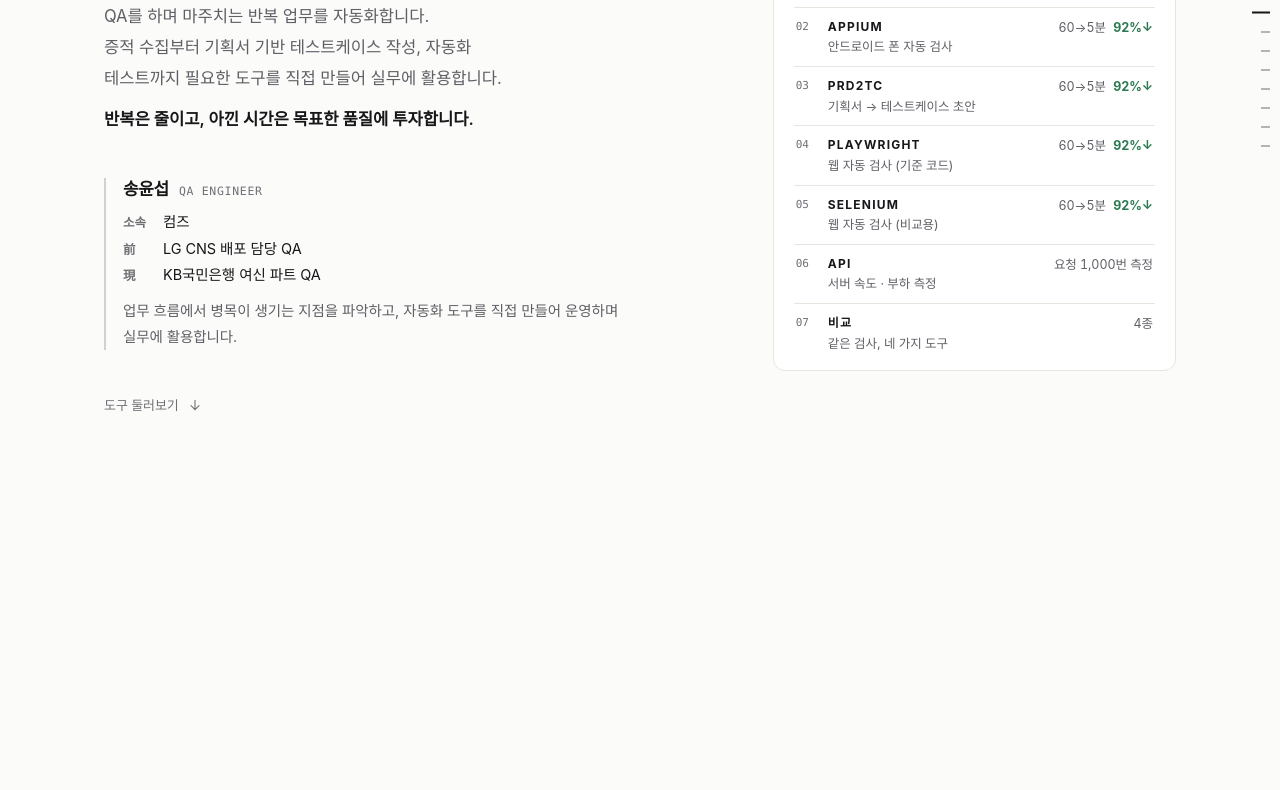
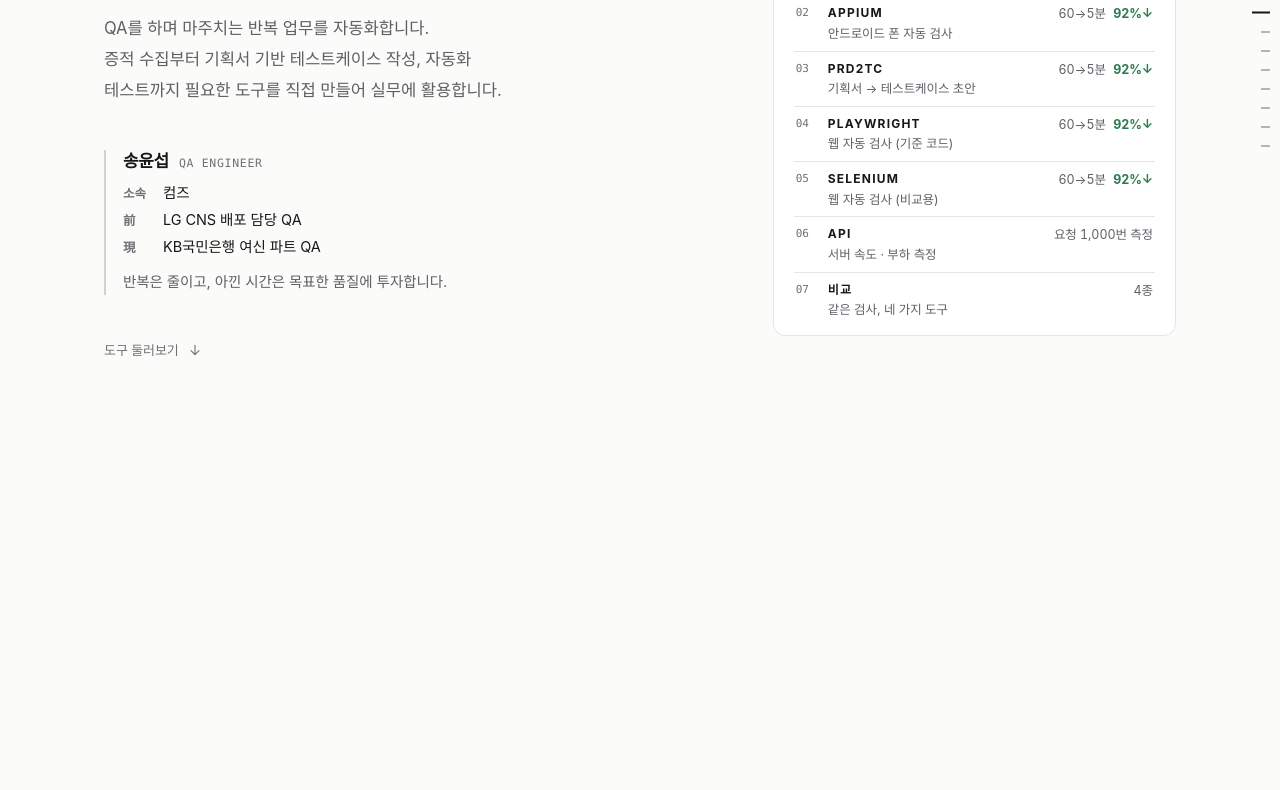
Before and after one commit to YunseobSongQA/Auto, a plain HTML site: page automation-portfolio/web/index.html in a window 1280 px wide. Shown: the part 321-1111 px from the top of the page. Drawn offline with Linux system fonts and the light colour scheme; a web font is replaced by a local one.

Commit message:
web: 송윤섭 아래 문구를 "반복은 줄이고, 아낀 시간은 목표한 품질에 투자합니다."로 바꿈
- 송윤섭 아래 경력(소속 · 前 · 現)은 그대로 두고, 그 아래 문단("업무 흐름에서
  병목이 생기는 지점을…")을 이 문장으로 바꿨다.
- 같은 문장이 위 소개 문단의 셋째 줄(굵게)에도 있어 지웠다. 쓰지 않게 된
  .lede-key 규칙도 정리.
- 왼쪽 소개가 짧아지면서 1100px 폭에서 오른쪽 '한눈에 보기'와 높이 차가 1px
  뿐이었다. 스크립트가 줄을 채우는 순간 첫 화면이 밀리지 않게 줄 위아래 여백을
  9 → 7px 로 줄여 29px 짧게 뒀다.
- 테스트: 이 문장이 송윤섭 아래에만 한 번 나오고 위 소개 문단에는 없는지 확인.

크롬 · 사파리 · 아이폰 화면 테스트 통과. 1100~2560px 에서 왼쪽 소개가 '한눈에
보기'보다 길다(1100px 기준 467 · 438px).

```diff
--- a/automation-portfolio/web/index.html
+++ b/automation-portfolio/web/index.html
@@ -65,7 +65,6 @@
             <p class="lede rv" style="--i:1">
               <span>QA를 하며 마주치는 반복 업무를 자동화합니다.</span>
               <span>증적 수집부터 기획서 기반 테스트케이스 작성, 자동화 테스트까지 필요한 도구를 직접 만들어 실무에 활용합니다.</span>
-              <span class="lede-key">반복은 줄이고, 아낀 시간은 목표한 품질에 투자합니다.</span>
             </p>
 
             <!-- 소개 — 누가 만들었고 어디서 무엇을 해 왔는지 짧게 -->
@@ -79,10 +78,7 @@
                 <div><dt>前</dt><dd>LG CNS 배포 담당 QA</dd></div>
                 <div><dt>現</dt><dd>KB국민은행 여신 파트 QA</dd></div>
               </dl>
-              <p>
-                업무 흐름에서 병목이 생기는 지점을 파악하고, 자동화 도구를 직접 만들어 운영하며
-                실무에 활용합니다.
-              </p>
+              <p>반복은 줄이고, 아낀 시간은 목표한 품질에 투자합니다.</p>
             </div>
 
             <a class="slide-next rv" style="--i:3" href="#qass" data-next>
--- a/automation-portfolio/web/styles.css
+++ b/automation-portfolio/web/styles.css
@@ -245,11 +245,12 @@ main { overflow-x: clip; }
 .ix-head span { font-size: 11.5px; font-weight: 500; color: var(--faint); }
 .intro-index ol { list-style: none; margin: 0; padding: 0; }
 .intro-index li + li { border-top: 1px solid var(--border); }
-/* 한 줄: 번호 · 도구 이름 · 수치 / 아랫줄: 한 줄 소개 */
+/* 한 줄: 번호 · 도구 이름 · 수치 / 아랫줄: 한 줄 소개.
+   위아래 여백은 1100px 폭에서도 왼쪽 소개보다 30px 가까이 짧게 남도록 잡았다(위 CLS 주석). */
 .intro-index a {
   display: grid; grid-template-columns: 24px minmax(0, 1fr) auto;
   grid-template-areas: "no tool metric" "no short short";
-  column-gap: 8px; padding: 9px 2px; text-decoration: none; color: var(--text);
+  column-gap: 8px; padding: 7px 2px; text-decoration: none; color: var(--text);
 }
 .ix-no { grid-area: no; font-size: 11px; color: var(--faint); line-height: 1.9; }
 .ix-tool { grid-area: tool; font-size: 12px; font-weight: 650; letter-spacing: .1em; text-transform: uppercase; }
@@ -262,7 +263,6 @@ main { overflow-x: clip; }
   font-size: clamp(15px, 1.3vw, 17px); line-height: 1.85; color: var(--muted);
 }
 .lede > span { display: block; text-wrap: balance; }
-.lede-key { margin-top: 10px; color: var(--text); font-weight: 600; }
 
 /* 소개 — 누가 만들었고 무엇을 하는 사람인지 짧게 */
 .bio { margin-top: 44px; max-width: 35em; padding-left: 17px; border-left: 2px solid var(--border-strong); }
```
Also changed, not shown: automation-portfolio/showcase-tests/tests/showcase.spec.js (+4 -0 lines).
